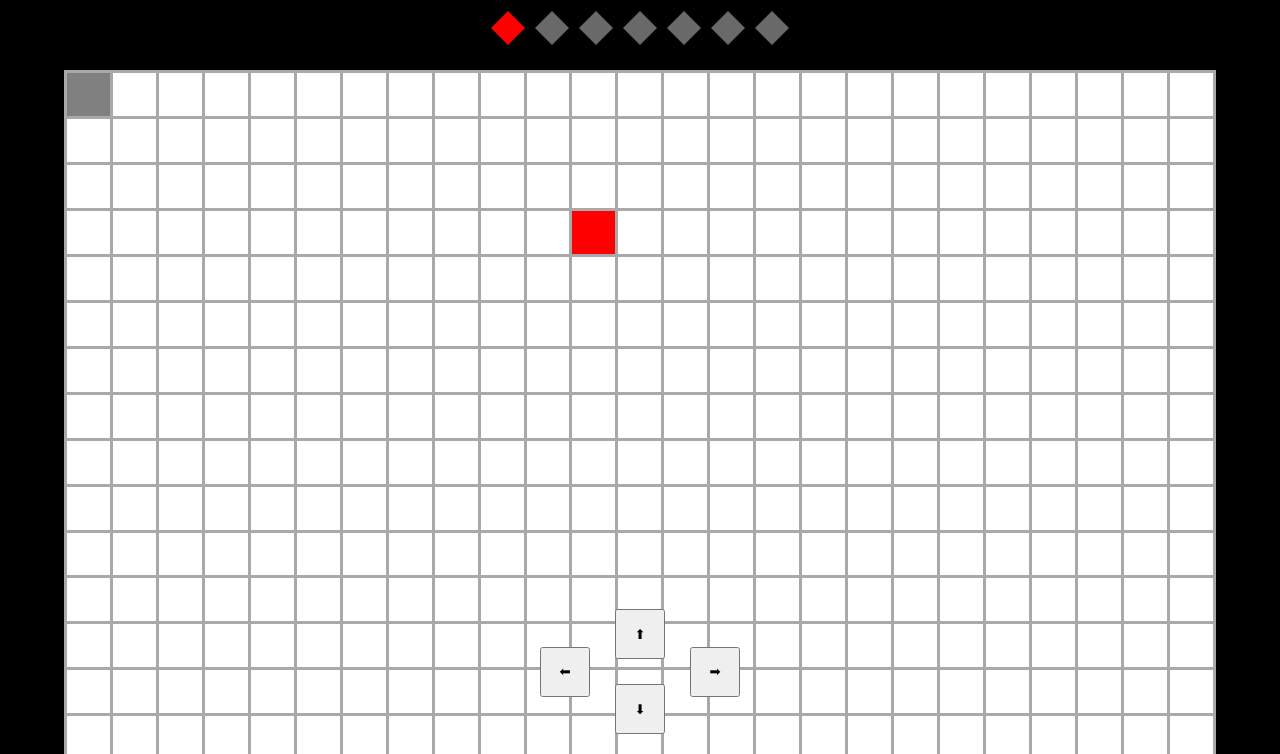
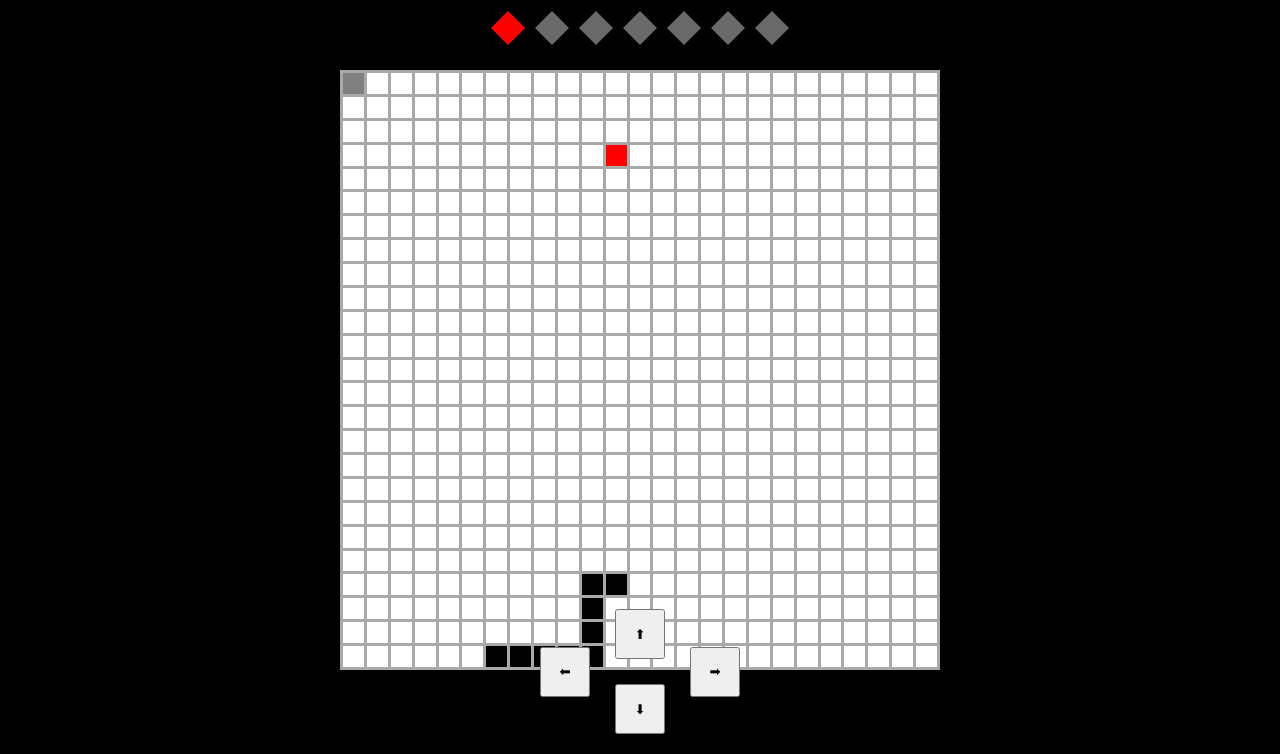
Before and after one commit to wekidseoul/black-mamba, a website with bundled scripts: page index.html in a window 1280 px wide. Shown: the part 46-800 px from the top of the page. Built offline with nearby package versions, Linux system fonts and the light colour scheme; a web font is replaced by a local one.

Commit message:
style : 화면 최대 크기 지정

```diff
--- a/src/css/style.css
+++ b/src/css/style.css
@@ -11,6 +11,8 @@ body {
     background-color: black;
     height: 100vh;
     overflow: hidden;
+
+
 }
 
 header {
@@ -44,6 +46,8 @@ main {
 }
 
 .gameBoard > table {
+    max-height: 600px;
+    max-width: 600px;
     margin: 0 auto;
     width: 90vw;
     height: 90vw;
@@ -66,6 +70,7 @@ main {
 .arrowKey {
     width: 50px;
     height: 50px;
+    user-select: none;
 }
 
 #arrow3 {
--- a/src/js/main.js
+++ b/src/js/main.js
@@ -323,7 +323,7 @@ rightBtn.addEventListener("click", keyEvent);
 
 document.addEventListener('dblclick', (e) => {
     e = e.originalEvent || e;
-    if(e.scale > 1){
+    if (e.scale > 1){
         e.preventDefault();
     }
 }, false);
```
